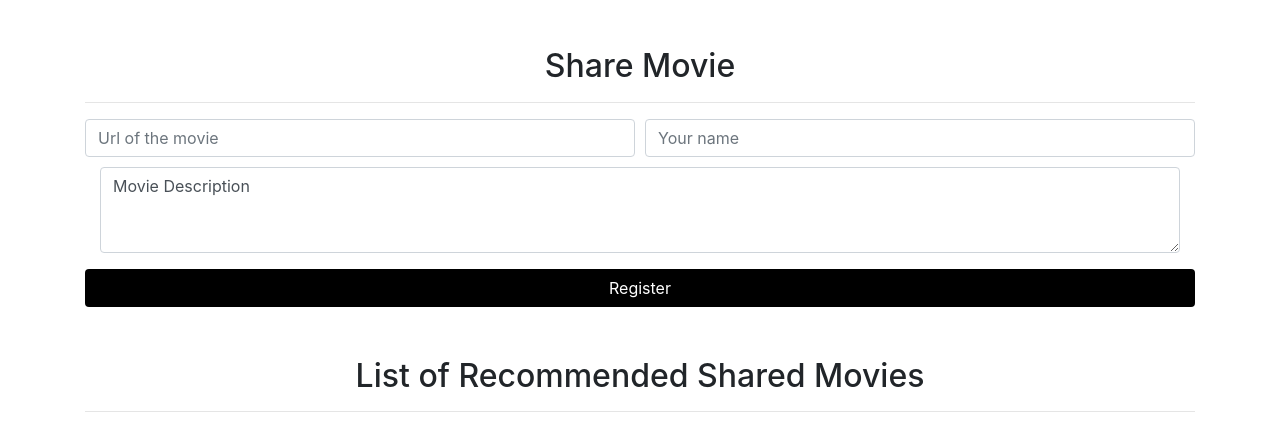
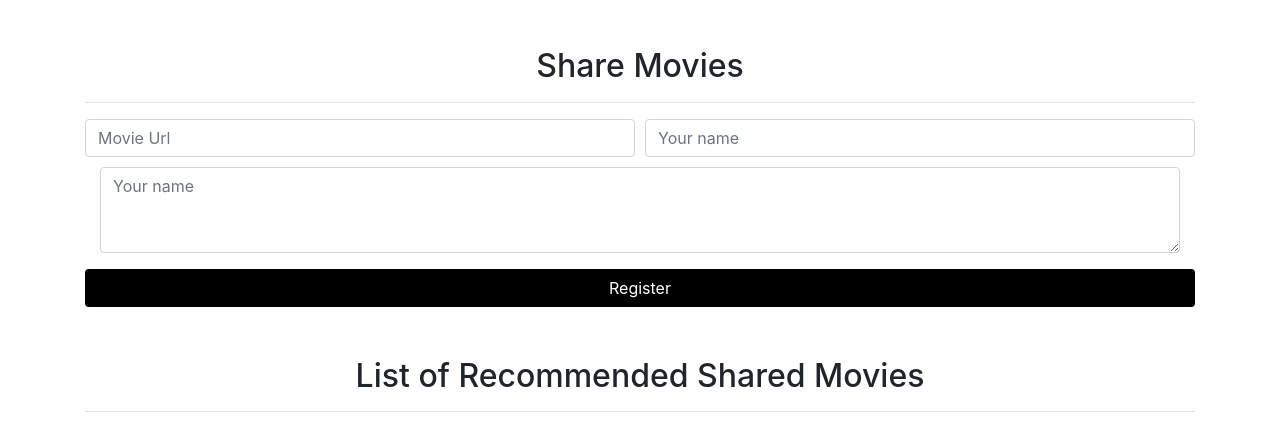
Before and after one commit to Tega-utos/Vmovies, a plain HTML site: page index.html in a window 1280 px wide. Shown: the part 574-1000 px from the top of the page. Drawn offline with nearby package versions, Linux system fonts and the light colour scheme; a script that the page names is missing.

Commit message:
Updated index.html

```diff
--- a/index.html
+++ b/index.html
@@ -69,13 +69,13 @@
             </div>
 
             <div id="Share">
-              <h2>Share Movie</h2>
+              <h2>Share Movies</h2>
               <hr>
               <form>
                 <div class="form-row">
                   <div class="col">
                     <input type="text" id="regUrl" class="form-control"
-                    placeholder="Url of the movie">
+                    placeholder="Movie Url">
 
                   </div>
                   <div class="col">
@@ -85,7 +85,7 @@
                   </div>
                 </div>
                 <div class="col">
-                  <textarea class="form-control" id="regText" rows="3">Movie Description</textarea>
+                  <textarea class="form-control" id="regText" rows="3" placeholder="Your name" ></textarea>
                 </div>
               </form>
               <button id="registerBtn" class="btn btn-block">Register</button>
```
